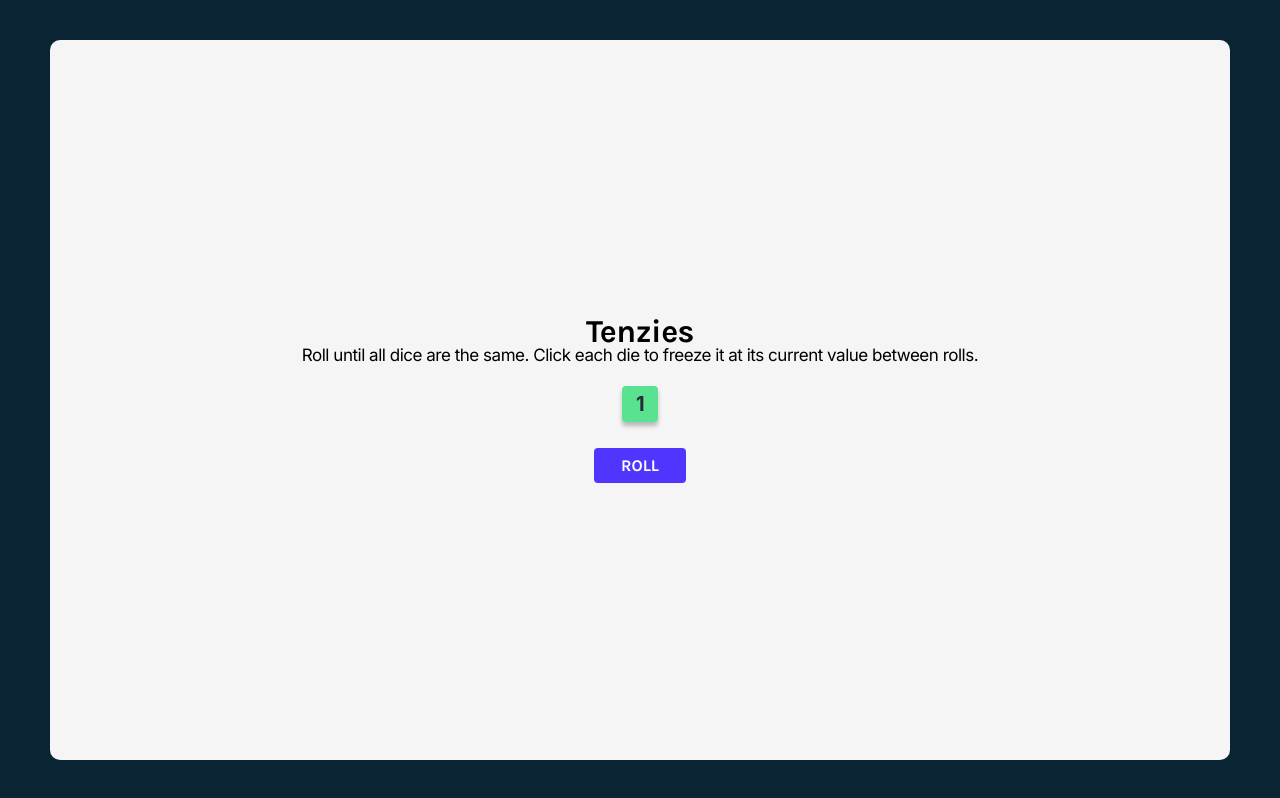
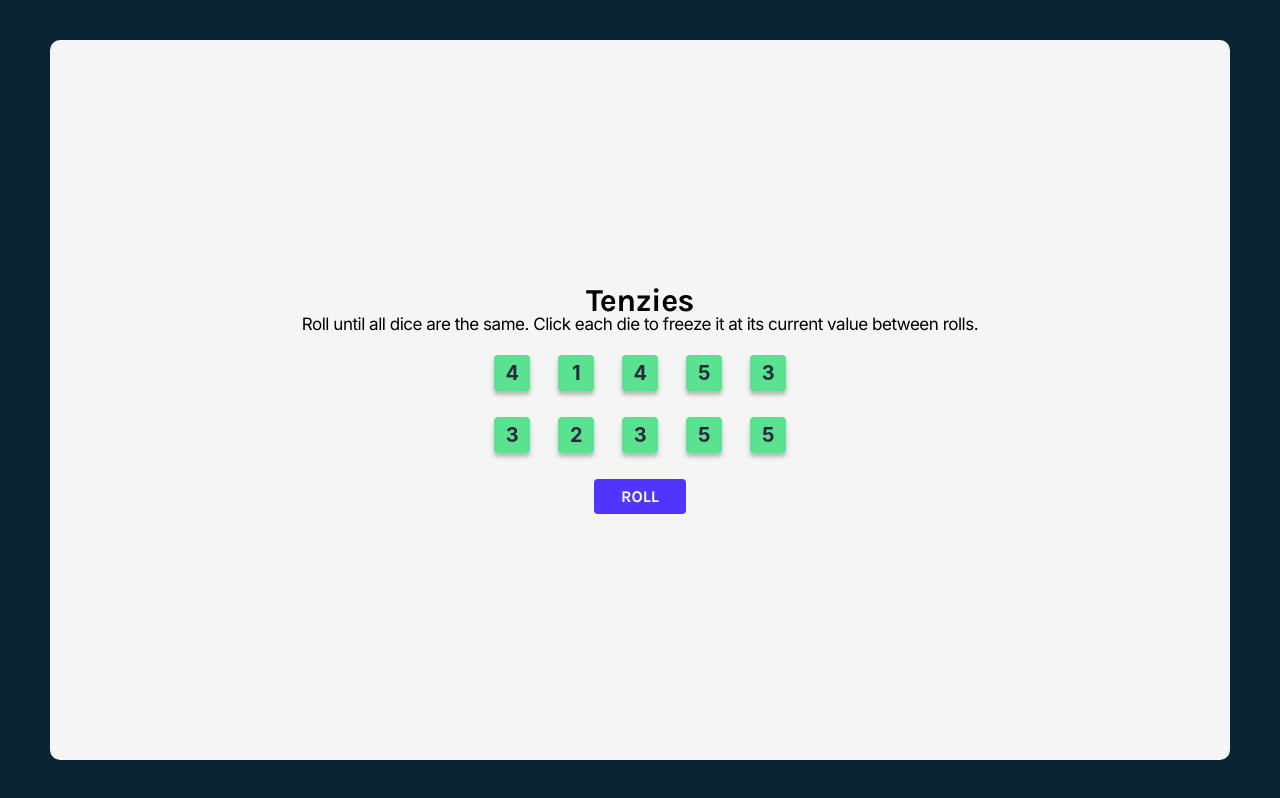
Before and after one commit to GaldinoRaphael/tensies-roll-the-dices, a React (Create React App) app: page / in a window 1280 px wide. Built offline with nearby package versions, Linux system fonts and the light colour scheme.

Commit message:
feat: roll dices

```diff
--- a/src/components/App.css
+++ b/src/components/App.css
@@ -9,6 +9,15 @@ main{
 
     padding: 34px;
 }
+.dices{
+    width: 100%;
+    display: flex;
+    gap: 0 28px;
+    flex-wrap: wrap;
+    justify-content: center;
+    width: 300px;
+}
+
 
 .title{
     font-family: 'Karla';
@@ -40,4 +49,10 @@ main{
     font-weight: 700;
     font-size: 16.384px;
     line-height: 19px;
+
+    cursor: pointer;
 }
+
+.button:focus{
+    outline: none;
+}
--- a/src/components/App.js
+++ b/src/components/App.js
@@ -1,14 +1,37 @@
+import { useState } from 'react';
 import './App.css';
 import Dice from './Dice';
 
+
+
 function App() {
+  function allNewDices(){
+    const numbers = [];
+    for(let i = 0; i < 10;i++){
+      numbers.push(Math.ceil(Math.random() * 6))
+    }
+
+    return numbers;
+  }
+
+  function rollDices(){
+    setDices(() => allNewDices())
+  }
+
+  const [dices, setDices] = useState(() => allNewDices());
+
+
+ const diceElements =   dices.map(number => <Dice number={number} />)
+
   return (
     <div className="app">
       <main>
         <h1 className='title'>Tenzies</h1>
         <h2 className='subtitle'>Roll until all dice are the same. Click each die to freeze it at its current value between rolls.</h2>
-        <Dice number="1" />
-        <button className='button'>ROLL</button>
+        <div className='dices'>
+        {diceElements}
+        </div>
+        <button className='button' onClick={rollDices}>ROLL</button>
       </main>
     </div>
   );
--- a/src/components/Dice/style.css
+++ b/src/components/Dice/style.css
@@ -9,6 +9,8 @@
     border-radius: 4px;
 
     margin-bottom: 26px;
+
+    cursor: pointer;
 }
 
 .dice-number{
```
